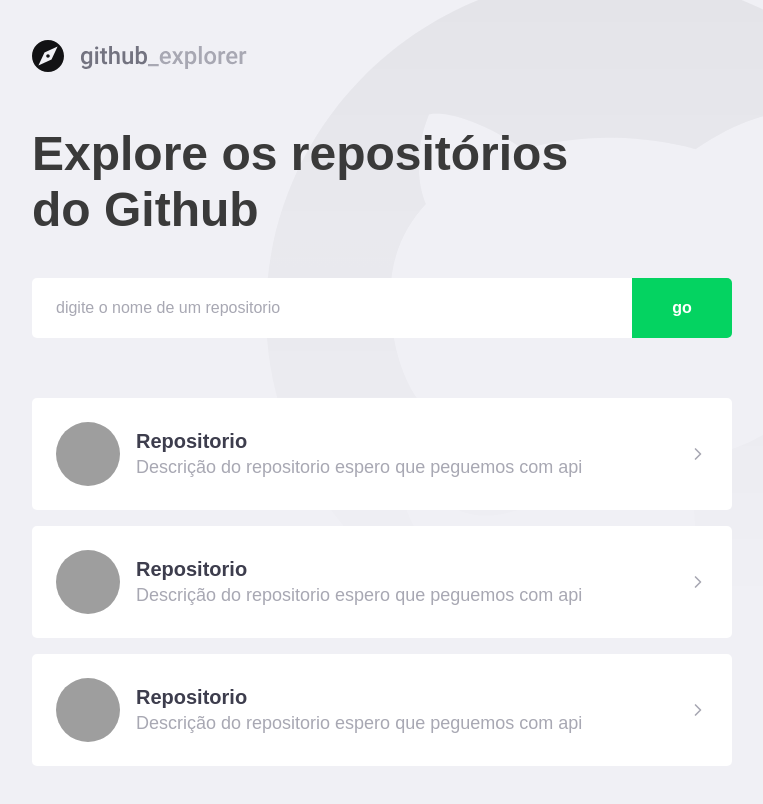
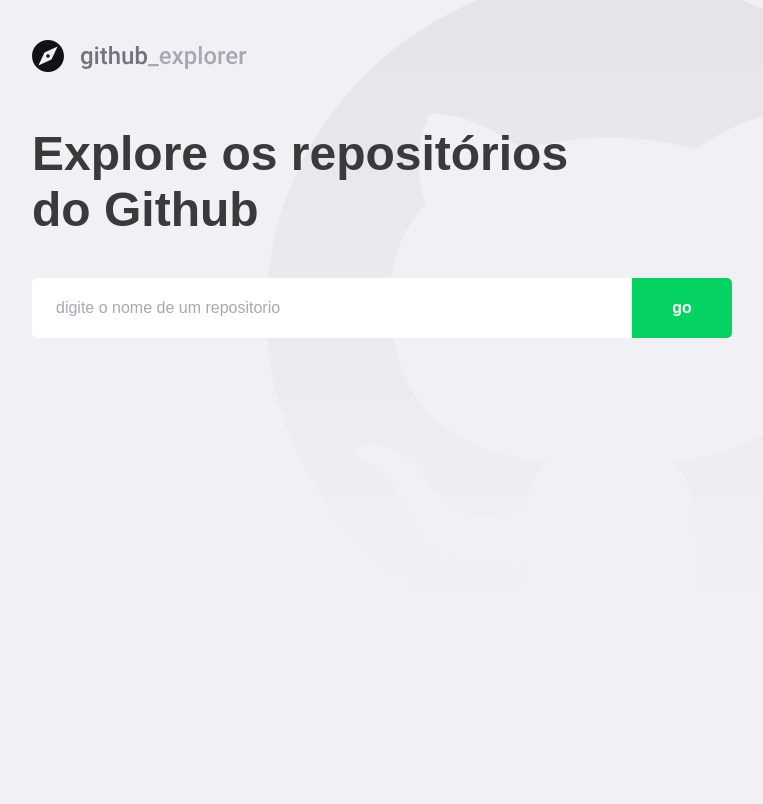
Before and after one commit to brendapc/gostack, a React (Create React App) app in the folder frontend-react/: page / in a window 1280 px wide. Shown: the whole page, without its empty margins (148-911 px from the left). Built offline with nearby package versions, Linux system fonts and the light colour scheme; grey boxes are pictures that could not be loaded.

Commit message:
get repositories

```diff
--- a/frontend-react/src/pages/Dashboard/index.tsx
+++ b/frontend-react/src/pages/Dashboard/index.tsx
@@ -20,11 +20,11 @@ const Dashboard: React.FC = () => {
   async function handleAddRepository(event: FormEvent<HTMLFormElement>): Promise<void>{
     event.preventDefault()
 
-    const response = await api.get(`repos/${newRepo}`)
+    const response = await api.get<Repository>(`repos/${newRepo}`)
 
     const repository = response.data;
     setRepositories([...repositories, repository])
-    console.log(repositories)
+    setNewRepo('')
   }
 
   return (
@@ -41,30 +41,16 @@ const Dashboard: React.FC = () => {
       </Form>
 
       <Repositories>
-        <a href="teste">
-          <img src="https://avatars1.githubusercontent.com/u/33674561?s=460&u=8f06299386b1578d99c81125fc1ceae504480a5c&v=4" alt="Brenda Pereria" />
-          <div>
-            <strong>Repositorio</strong>
-            <p>Descrição do repositorio espero que peguemos com api</p>
-          </div>
-          <FiChevronRight size={20} />
-        </a>
-        <a href="teste">
-          <img src="https://avatars1.githubusercontent.com/u/33674561?s=460&u=8f06299386b1578d99c81125fc1ceae504480a5c&v=4" alt="Brenda Pereria" />
-          <div>
-            <strong>Repositorio</strong>
-            <p>Descrição do repositorio espero que peguemos com api</p>
-          </div>
-          <FiChevronRight size={20} />
-        </a>
-        <a href="teste">
-          <img src="https://avatars1.githubusercontent.com/u/33674561?s=460&u=8f06299386b1578d99c81125fc1ceae504480a5c&v=4" alt="Brenda Pereria" />
-          <div>
-            <strong>Repositorio</strong>
-            <p>Descrição do repositorio espero que peguemos com api</p>
-          </div>
-          <FiChevronRight size={20} />
-        </a>
+          {repositories.map(repository => (
+            <a key={repository.full_name} href="teste">
+              <img src={repository.owner.avatar_url} alt={repository.owner.login} />
+              <div>
+                <strong>{repository.full_name}</strong>
+                <p>{repository.description}</p>
+              </div>
+              <FiChevronRight size={20} />
+            </a>
+          ))}
       </Repositories>
     </>
   )
--- a/frontend-react/src/pages/Dashboard/styles.ts
+++ b/frontend-react/src/pages/Dashboard/styles.ts
@@ -75,7 +75,8 @@ export const Repositories = styled.div`
     }
 
     div {
-      margin-left: 16px;
+      margin: 0 16px;
+      flex: 1;
 
       strong {
         font-size: 20px;
```
